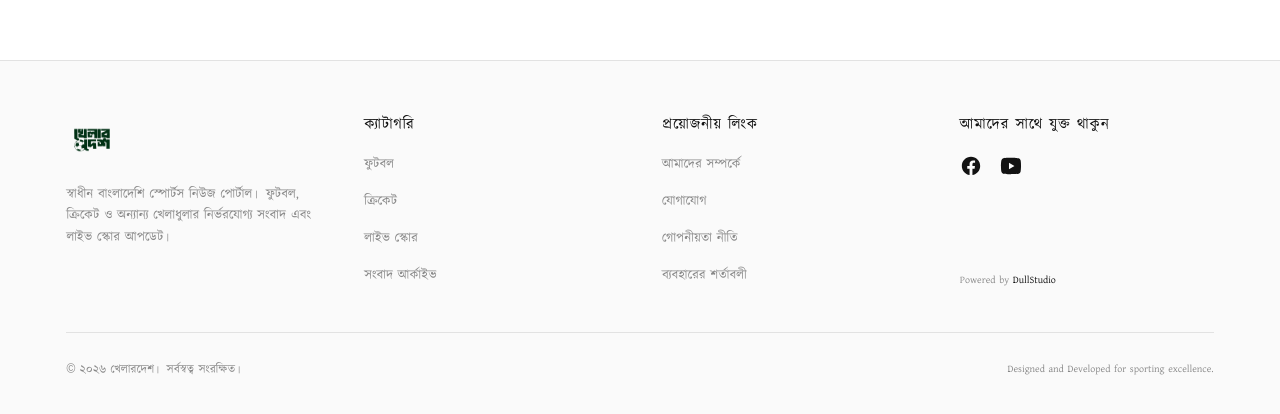
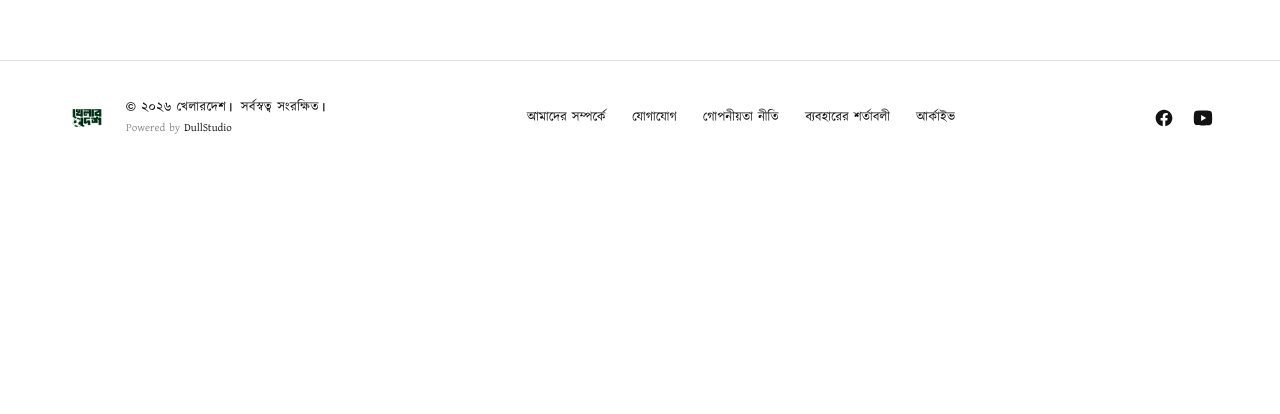
Before and after one commit to khelardeshbd-spec/khelardesh, a Next.js app: page / in a window 1280 px wide. Shown: the part 810-1224 px from the top of the page. After the commit the page ends 1064 px from the top, so only its background shows below. Built offline with nearby package versions, Linux system fonts and the light colour scheme; no server answers; the database is empty; a web font is replaced by a local one.

Commit message:
style(footer): clean, unified, sleek editorial footer matching native design language

```diff
--- a/components/frontend/Footer.tsx
+++ b/components/frontend/Footer.tsx
@@ -3,152 +3,95 @@ import Link from 'next/link';
 export default function Footer() {
   return (
     <footer
-      className="w-full border-t border-[var(--ink-border)] bg-[var(--bg-surface)] mt-16 transition-colors duration-200"
+      className="w-full border-t border-[var(--ink-border)] bg-[var(--bg-page)] mt-16 transition-colors duration-200"
       style={{ paddingBottom: 'max(80px, env(safe-area-inset-bottom))' }}
     >
-      <div className="max-w-[1200px] mx-auto px-6 py-12">
-        <div className="grid grid-cols-1 md:grid-cols-4 gap-10">
+      <div className="max-w-[1200px] mx-auto px-6 py-8 flex flex-col md:flex-row items-center justify-between gap-6">
 
-          {/* Column 1: Brand & Tagline */}
-          <div className="flex flex-col gap-4 md:col-span-1">
-            <Link href="/" aria-label="খেলারদেশ" className="inline-block self-start">
+        {/* Left: Brand Identity & Copyright */}
+        <div className="flex flex-col sm:flex-row items-center gap-4 text-center sm:text-left">
+          <Link href="/" aria-label="খেলারদেশ" className="inline-block flex-shrink-0">
             <img
               src="/logo.png"
               alt="খেলারদেশ"
               style={{
-                  height: '52px',
+                height: '42px',
                 objectFit: 'contain',
                 filter: 'var(--logo-filter, none)',
                 display: 'block'
               }}
             />
           </Link>
+          <div className="flex flex-col">
             <p
               lang="bn"
-              className="text-xs leading-relaxed text-[var(--ink-muted)] font-sans"
+              className="text-xs font-semibold text-[var(--ink)] tracking-wide"
               style={{ fontFamily: "var(--font-body)" }}
             >
-              স্বাধীন বাংলাদেশি স্পোর্টস নিউজ পোর্টাল। ফুটবল, ক্রিকেট ও অন্যান্য খেলাধুলার নির্ভরযোগ্য সংবাদ এবং লাইভ স্কোর আপডেট।
+              © ২০২৬ খেলারদেশ। সর্বস্বত্ব সংরক্ষিত।
             </p>
-          </div>
-
-          {/* Column 2: Categories */}
-          <div className="flex flex-col gap-3">
-            <h3
-              lang="bn"
-              className="text-sm font-bold text-[var(--ink)] tracking-wider"
+            <p
+              className="text-[11px] text-[var(--ink-muted)] mt-0.5"
               style={{ fontFamily: "var(--font-body)" }}
-            >
-              ক্যাটাগরি
-            </h3>
-            <ul className="flex flex-col gap-2">
-              {[
-                { label: 'ফুটবল', href: '/sport/football' },
-                { label: 'ক্রিকেট', href: '/sport/cricket' },
-                { label: 'লাইভ স্কোর', href: '/scores' },
-                { label: 'সংবাদ আর্কাইভ', href: '/archive' },
-              ].map((link) => (
-                <li key={link.label}>
-                  <Link
-                    href={link.href}
-                    lang="bn"
-                    style={{ fontFamily: "var(--font-body)" }}
-                    className="text-xs text-[var(--ink-muted)] hover:text-[#d33f3f] transition-colors"
-                  >
-                    {link.label}
-                  </Link>
-                </li>
-              ))}
-            </ul>
-          </div>
-
-          {/* Column 3: Legal & Info */}
-          <div className="flex flex-col gap-3">
-            <h3
-              lang="bn"
-              className="text-sm font-bold text-[var(--ink)] tracking-wider"
-              style={{ fontFamily: "var(--font-body)" }}
-            >
-              প্রয়োজনীয় লিংক
-            </h3>
-            <ul className="flex flex-col gap-2">
-              {[
-                { label: 'আমাদের সম্পর্কে', href: '/about' },
-                { label: 'যোগাযোগ', href: '/contact' },
-                { label: 'গোপনীয়তা নীতি', href: '/privacy' },
-                { label: 'ব্যবহারের শর্তাবলী', href: '/terms' },
-              ].map((link) => (
-                <li key={link.label}>
-                  <Link
-                    href={link.href}
-                    lang="bn"
-                    style={{ fontFamily: "var(--font-body)" }}
-                    className="text-xs text-[var(--ink-muted)] hover:text-[#d33f3f] transition-colors"
-                  >
-                    {link.label}
-                  </Link>
-                </li>
-              ))}
-            </ul>
-          </div>
-
-          {/* Column 4: Contact & Socials */}
-          <div className="flex flex-col gap-4">
-            <h3
-              lang="bn"
-              className="text-sm font-bold text-[var(--ink)] tracking-wider"
-              style={{ fontFamily: "var(--font-body)" }}
-            >
-              আমাদের সাথে যুক্ত থাকুন
-            </h3>
-            <div className="flex items-center gap-4 text-[var(--ink)]">
-              <a href="https://www.facebook.com/khelardeshbd" target="_blank" rel="noopener noreferrer" aria-label="Facebook" className="hover:text-[#d33f3f] transition-colors">
-                <svg width="22" height="22" viewBox="0 0 24 24" fill="currentColor">
-                  <path d="M22 12c0-5.523-4.477-10-10-10S2 6.477 2 12c0 4.991 3.657 9.128 8.438 9.878v-6.987h-2.54V12h2.54V9.797c0-2.506 1.492-3.89 3.777-3.89 1.094 0 2.238.195 2.238.195v2.46h-1.26c-1.243 0-1.63.771-1.63 1.562V12h2.773l-.443 2.89h-2.33v6.988C18.343 21.128 22 16.991 22 12z"/>
-                </svg>
-              </a>
-              <a href="https://www.youtube.com/@joyspeaks9655" target="_blank" rel="noopener noreferrer" aria-label="YouTube" className="hover:text-[#d33f3f] transition-colors">
-                <svg width="24" height="24" viewBox="0 0 24 24" fill="currentColor">
-                  <path d="M21.582 6.186a2.685 2.685 0 00-1.884-1.895C17.962 3.846 12 3.846 12 3.846s-5.961 0-7.698.445a2.684 2.684 0 00-1.884 1.895C1.968 7.935 1.968 12 1.968 12s0 4.065.45 5.814a2.684 2.684 0 001.884 1.895c1.737.445 7.698.445 7.698.445s5.962 0 7.698-.445a2.685 2.685 0 001.884-1.895c.45-1.749.45-5.814.45-5.814s0-4.065-.45-5.814zM9.98 15.196V8.804L15.467 12l-5.488 3.196z"/>
-                </svg>
-              </a>
-            </div>
-
-            <p
-              className="text-[10px] text-[var(--ink-muted)]"
-              style={{ marginTop: 'auto' }}
             >
               Powered by{' '}
               <a
                 href="https://www.instagram.com/dullstudio"
                 target="_blank"
                 rel="noopener noreferrer"
-                className="hover:underline font-semibold"
-                style={{ color: 'var(--ink)' }}
+                className="hover:underline font-semibold text-[var(--ink)]"
               >
                 DullStudio
               </a>
             </p>
           </div>
-
         </div>
 
-        {/* Bottom copyright section */}
-        <div className="border-t border-[var(--ink-border)] mt-10 pt-6 flex flex-col md:flex-row justify-between items-center gap-4">
-          <p
+        {/* Center: Essential Navigation Links */}
+        <nav aria-label="ফুটার লিংকসমূহ" className="flex flex-wrap items-center justify-center gap-x-6 gap-y-2">
+          {[
+            { label: 'আমাদের সম্পর্কে', href: '/about' },
+            { label: 'যোগাযোগ', href: '/contact' },
+            { label: 'গোপনীয়তা নীতি', href: '/privacy' },
+            { label: 'ব্যবহারের শর্তাবলী', href: '/terms' },
+            { label: 'আর্কাইভ', href: '/archive' },
+          ].map((link) => (
+            <Link
+              key={link.label}
+              href={link.href}
               lang="bn"
-            style={{
-              fontFamily: "var(--font-body)",
-              fontSize: 12,
-              color: 'var(--ink-muted)',
-            }}
+              style={{ fontFamily: "var(--font-body)" }}
+              className="text-xs font-bold text-[var(--ink)] hover:text-[#d33f3f] transition-colors"
             >
-            © ২০২৬ খেলারদেশ। সর্বস্বত্ব সংরক্ষিত।
-          </p>
+              {link.label}
+            </Link>
+          ))}
+        </nav>
 
-          <p className="text-[10px] text-[var(--ink-muted)]">
-            Designed and Developed for sporting excellence.
-          </p>
+        {/* Right: Social icons */}
+        <div className="flex items-center gap-4 text-[var(--ink)] flex-shrink-0">
+          <a
+            href="https://www.facebook.com/khelardeshbd"
+            target="_blank"
+            rel="noopener noreferrer"
+            aria-label="Facebook"
+            className="hover:text-[#d33f3f] transition-colors"
+          >
+            <svg width="20" height="20" viewBox="0 0 24 24" fill="currentColor">
+              <path d="M22 12c0-5.523-4.477-10-10-10S2 6.477 2 12c0 4.991 3.657 9.128 8.438 9.878v-6.987h-2.54V12h2.54V9.797c0-2.506 1.492-3.89 3.777-3.89 1.094 0 2.238.195 2.238.195v2.46h-1.26c-1.243 0-1.63.771-1.63 1.562V12h2.773l-.443 2.89h-2.33v6.988C18.343 21.128 22 16.991 22 12z"/>
+            </svg>
+          </a>
+          <a
+            href="https://www.youtube.com/@joyspeaks9655"
+            target="_blank"
+            rel="noopener noreferrer"
+            aria-label="YouTube"
+            className="hover:text-[#d33f3f] transition-colors"
+          >
+            <svg width="22" height="22" viewBox="0 0 24 24" fill="currentColor">
+              <path d="M21.582 6.186a2.685 2.685 0 00-1.884-1.895C17.962 3.846 12 3.846 12 3.846s-5.961 0-7.698.445a2.684 2.684 0 00-1.884 1.895C1.968 7.935 1.968 12 1.968 12s0 4.065.45 5.814a2.684 2.684 0 001.884 1.895c1.737.445 7.698.445 7.698.445s5.962 0 7.698-.445a2.685 2.685 0 001.884-1.895c.45-1.749.45-5.814.45-5.814s0-4.065-.45-5.814zM9.98 15.196V8.804L15.467 12l-5.488 3.196z"/>
+            </svg>
+          </a>
         </div>
 
       </div>
```
Lines whose indentation alone changed are shown as unchanged.
